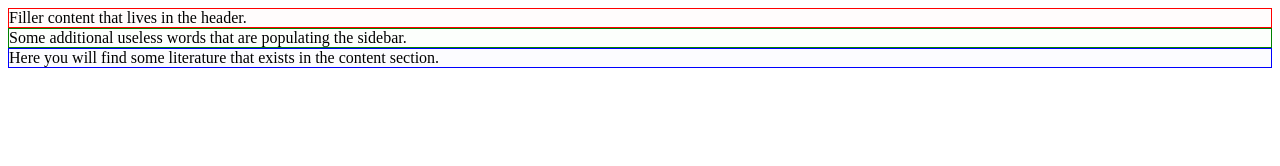
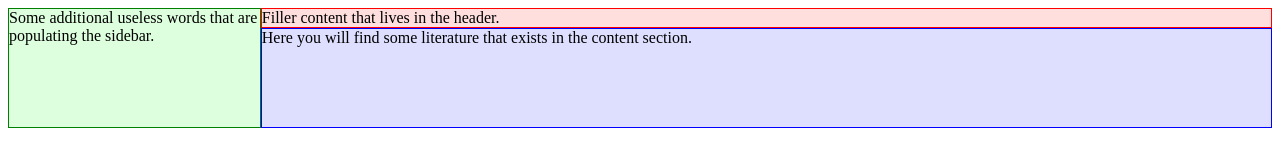
Before and after one commit to swl23/admin-dashboard, a plain HTML site: page index.html in a window 1280 px wide. Drawn offline with Linux system fonts and the light colour scheme.

Commit message:
Update stylesheet with placeholder styles

```diff
--- a/style.css
+++ b/style.css
@@ -1,14 +1,24 @@
+.container {
+	display: grid;
+	grid-template-columns: 1fr 4fr;
+	grid-template-rows: 1fr 5fr;
+}
+
 .header {
 	border: 1px solid red;
-	background-color: rgba(255, 0, 0, 0.01);
+	background-color: rgb(255, 222, 222);
+	grid-column: 2;
 }
 
 .sidebar {
 	border: 1px solid green;
-	background-color: rgba(0, 255, 0, 0.01);
+	background-color: rgb(222, 255, 222);
+	grid-row: 1 / 3;
 }
 
 .content {
 	border: 1px solid blue;
-	background-color: rgba(0, 0, 255, 0.01);
+	background-color: rgba(222, 222, 255);
+	grid-column: 2;
+	grid-row: 2;
 }
```
